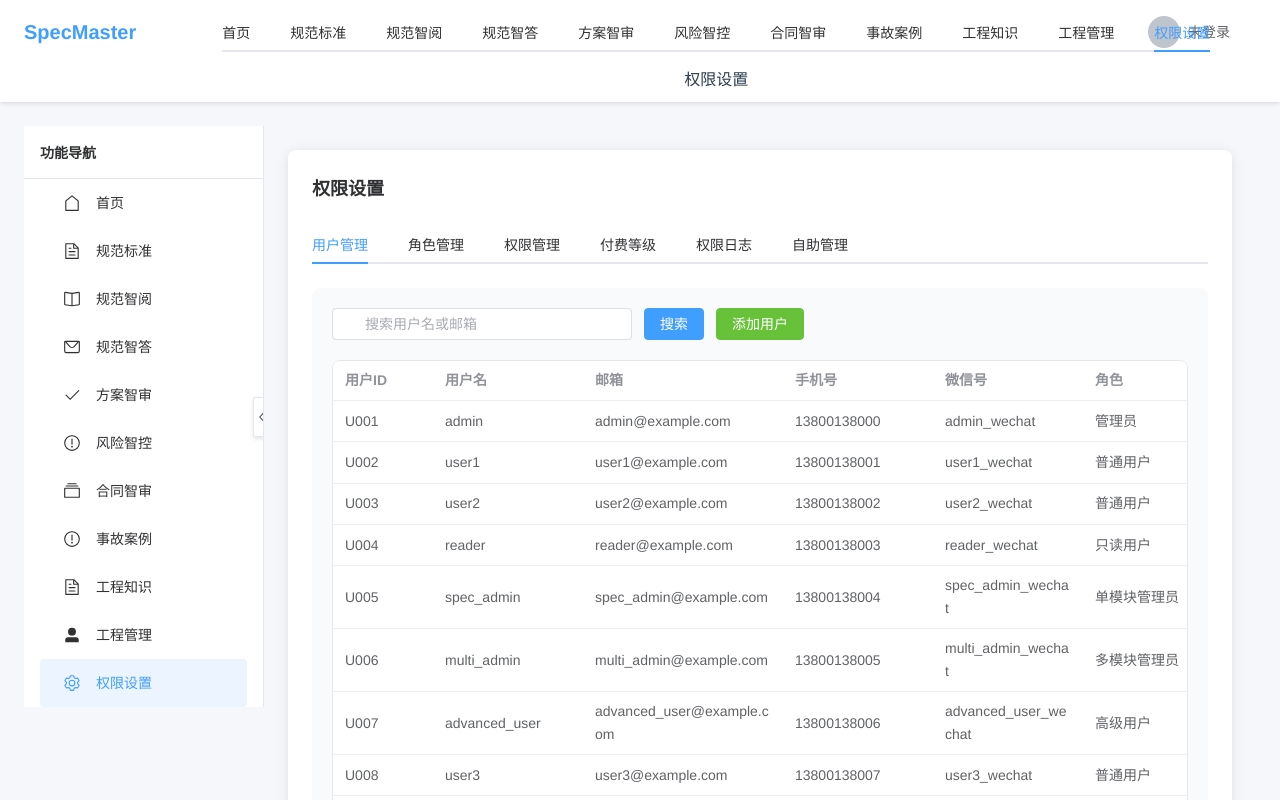
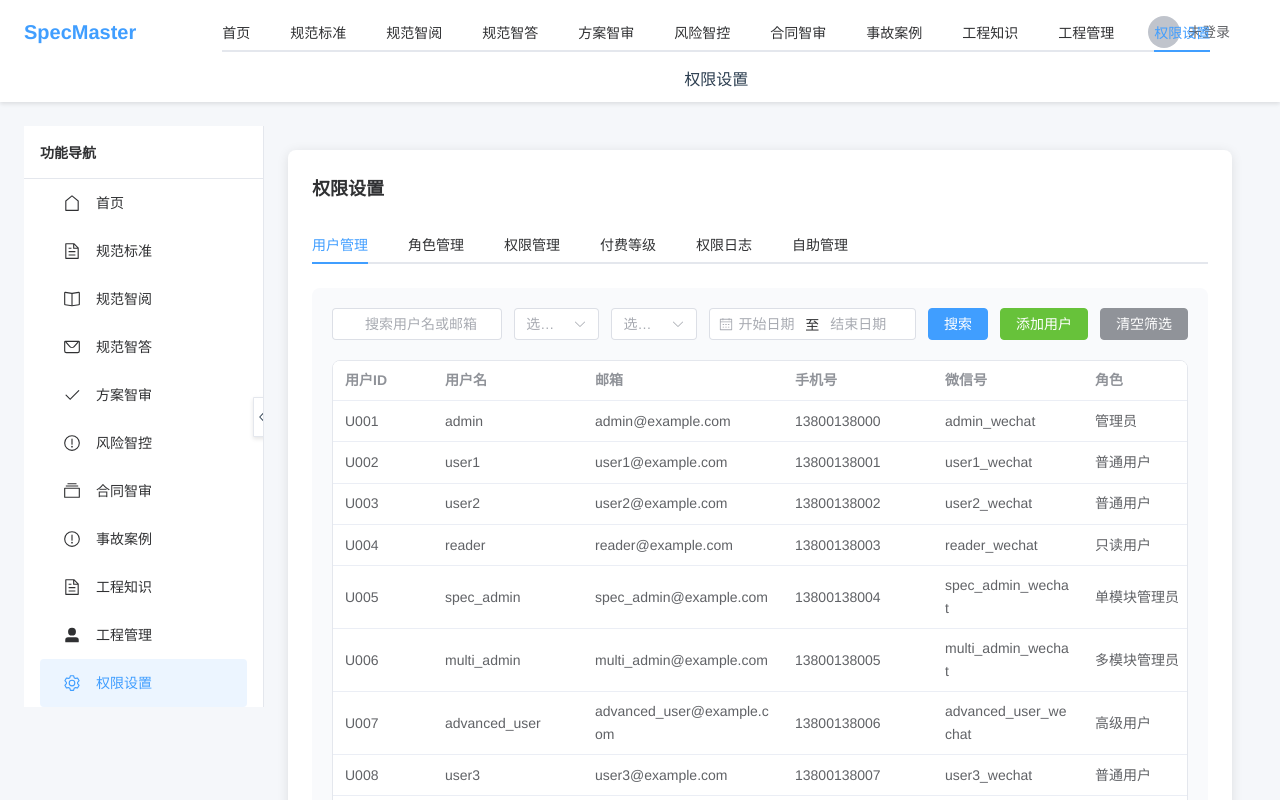
Before and after one commit to baiyaoping829/SpecMaster-front, a Vue app: page /user-role in a window 1280 px wide. Shown: the top 800 px of the page. Built offline with nearby package versions, Linux system fonts and the light colour scheme.

Commit message:
在用户管理子模块中增加角色、付费等级和创建日期的搜索功能

```diff
--- a/src/views/UserRoleView.vue
+++ b/src/views/UserRoleView.vue
@@ -13,8 +13,26 @@
               style="width: 300px;"
               @keyup.enter="searchUsers"
             />
+            <el-select v-model="userRoleFilter" placeholder="选择角色" style="margin-left: 12px; width: 150px;">
+              <el-option label="全部" value="" />
+              <el-option v-for="role in roles" :key="role.id" :label="role.name" :value="role.name" />
+            </el-select>
+            <el-select v-model="userPlanFilter" placeholder="选择付费等级" style="margin-left: 12px; width: 150px;">
+              <el-option label="全部" value="" />
+              <el-option v-for="plan in plans" :key="plan.id" :label="plan.name" :value="plan.name" />
+            </el-select>
+            <el-date-picker
+              v-model="dateRange"
+              type="daterange"
+              range-separator="至"
+              start-placeholder="开始日期"
+              end-placeholder="结束日期"
+              style="margin-left: 12px;"
+              @change="searchUsers"
+            />
             <el-button type="primary" style="margin-left: 12px;" @click="searchUsers">搜索</el-button>
             <el-button type="success" style="margin-left: 12px;" @click="addUser">添加用户</el-button>
+            <el-button type="info" style="margin-left: 12px;" @click="clearUserFilters">清空筛选</el-button>
           </div>
 
           <el-table :data="filteredUsers" style="width: 100%; margin-top: 20px;" height="600">
@@ -504,6 +522,9 @@ const activeTab = ref('user')
 
 // 用户搜索
 const userSearchQuery = ref('')
+const userRoleFilter = ref('')
+const userPlanFilter = ref('')
+const dateRange = ref<[Date, Date] | null>(null)
 
 // 用户数据
 const users = ref([
@@ -731,14 +752,29 @@ const users = ref([
 
 // 过滤后的用户数据
 const filteredUsers = computed(() => {
-  if (!userSearchQuery.value) {
-    return users.value
-  }
-  const query = userSearchQuery.value.toLowerCase()
-  return users.value.filter(user =>
-    user.username.toLowerCase().includes(query) ||
-    user.email.toLowerCase().includes(query)
-  )
+  return users.value.filter(user => {
+    // 用户名或邮箱搜索
+    const query = userSearchQuery.value.toLowerCase()
+    const matchesSearch = !userSearchQuery.value ||
+      user.username.toLowerCase().includes(query) ||
+      user.email.toLowerCase().includes(query)
+
+    // 角色筛选
+    const matchesRole = !userRoleFilter.value || user.role === userRoleFilter.value
+
+    // 付费等级筛选
+    const matchesPlan = !userPlanFilter.value || user.plan === userPlanFilter.value
+
+    // 日期范围筛选
+    const matchesDate = !dateRange.value || (() => {
+      const userDate = new Date(user.createdAt)
+      const startDate = dateRange.value![0]
+      const endDate = dateRange.value![1]
+      return userDate >= startDate && userDate <= endDate
+    })()
+
+    return matchesSearch && matchesRole && matchesPlan && matchesDate
+  })
 })
 
 // 用户对话框
@@ -1221,6 +1257,15 @@ const searchUsers = () => {
   ElMessage.info('搜索完成')
 }
 
+// 清空用户筛选
+const clearUserFilters = () => {
+  userSearchQuery.value = ''
+  userRoleFilter.value = ''
+  userPlanFilter.value = ''
+  dateRange.value = null
+  ElMessage.info('筛选条件已清空')
+}
+
 // 保存用户
 const saveUser = () => {
   if (!userForm.value.username || !userForm.value.email || !userForm.value.phone || !userForm.value.wechat || !userForm.value.role || !userForm.value.plan) {
```
